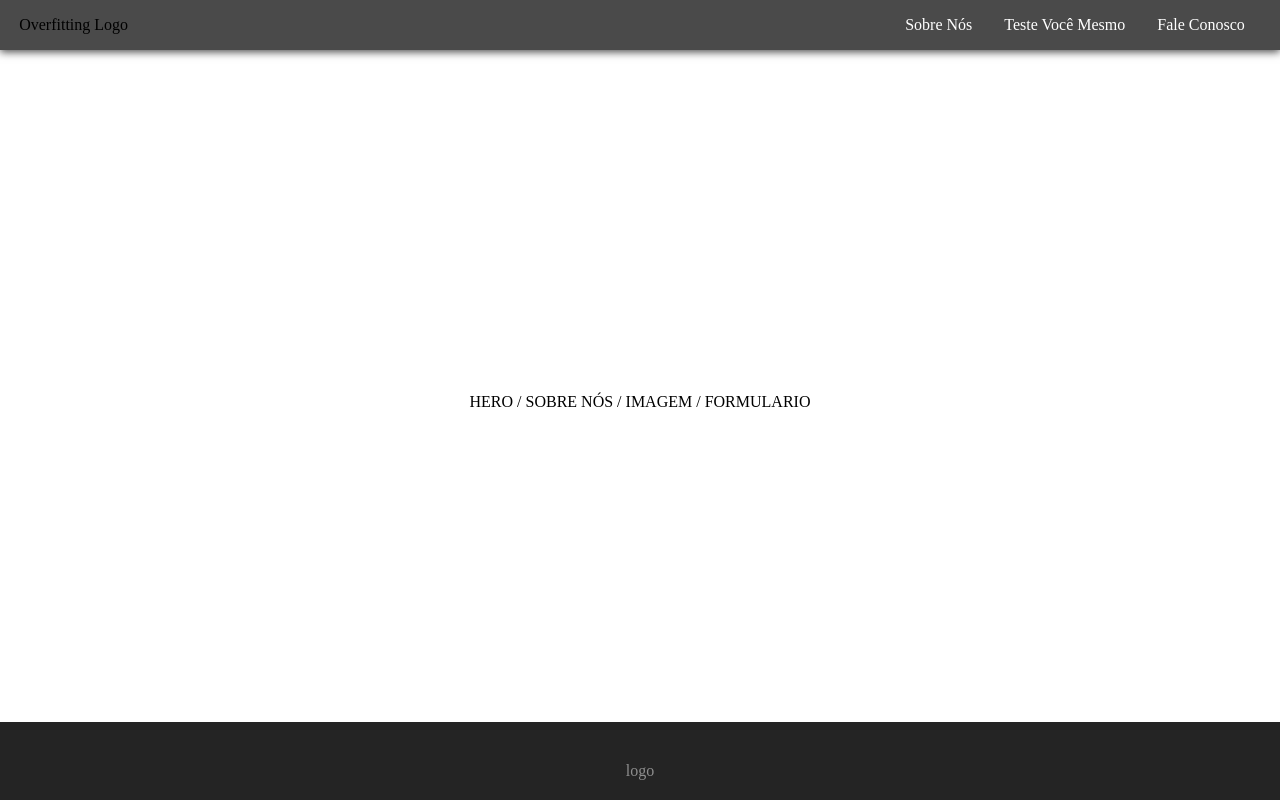
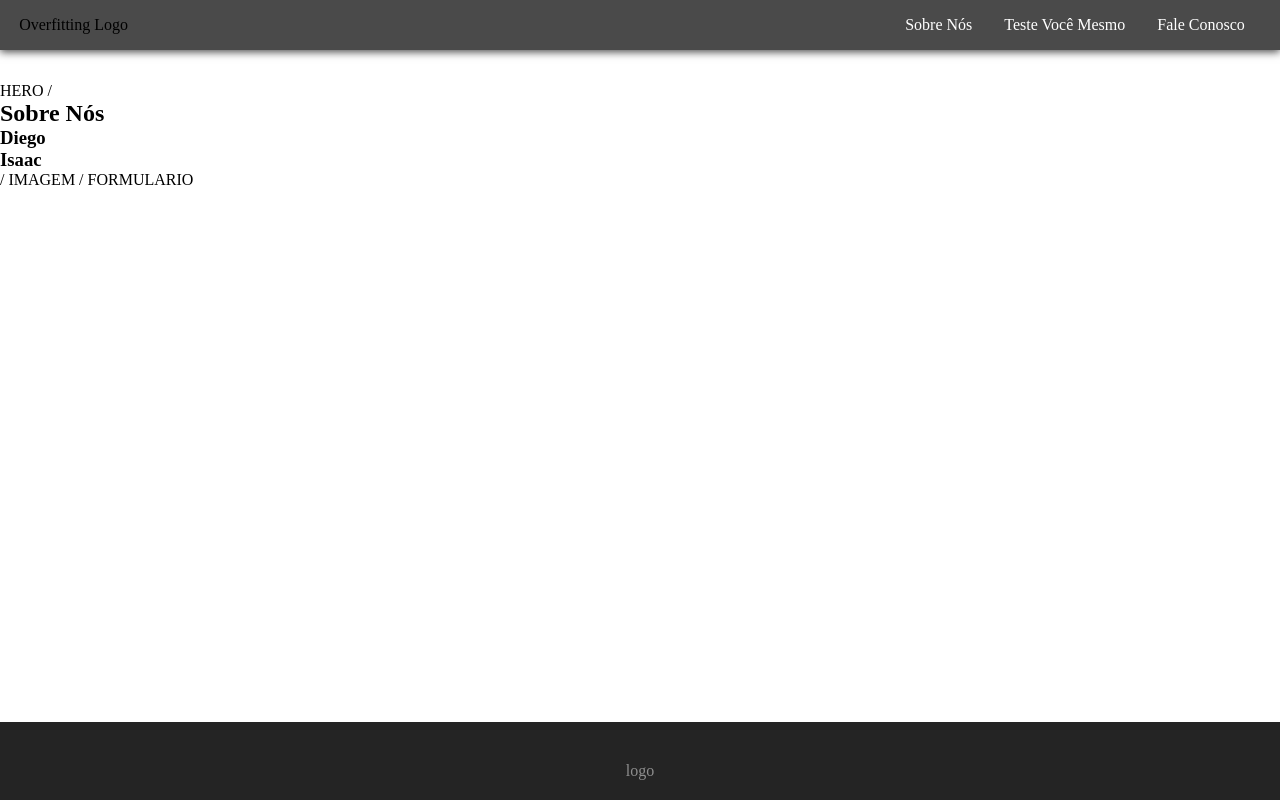
Before and after one commit to rabdiego/processo_seletivo_ceos_pt2, a Next.js app in the folder overfitting/: page / in a window 1280 px wide. Shown: the top 800 px of the page. Built offline with nearby package versions, Linux system fonts and the light colour scheme.

Commit message:
About Us section started

```diff
--- a/overfitting/src/app/page.tsx
+++ b/overfitting/src/app/page.tsx
@@ -1,11 +1,14 @@
 import styles from '../styles/Maincontainer.module.css'
 import Image from 'next/image'
+import AboutUs from '@/components/AboutUs'
 
 export default function Home() {
   return (
     <>
       <div  className={styles.container}>
-        HERO / SOBRE NÓS / IMAGEM / FORMULARIO
+        HERO /
+        <AboutUs/>
+         / IMAGEM / FORMULARIO
       </div>
     </>
   )
--- /dev/null
+++ b/overfitting/src/components/AboutUs.tsx
@@ -0,0 +1,17 @@
+export default function AboutUs() {
+    return (
+    <section id="sobre-nos">
+        <div>
+            <h2>Sobre Nós</h2>
+            <div>
+                <h3>Diego</h3>
+                <h4></h4>
+            </div>
+            <div>
+                <h3>Isaac</h3>
+                <h4></h4>
+            </div>
+        </div>
+    </section>
+    )
+}
--- a/overfitting/src/styles/Maincontainer.module.css
+++ b/overfitting/src/styles/Maincontainer.module.css
@@ -2,7 +2,7 @@
     height: 80vh;
     margin: 0;
 
-    display: flex;
+
     align-items: center;
     justify-content: center;
 }
```
